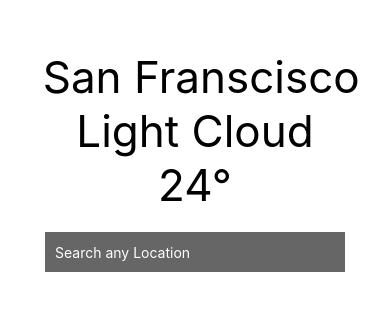
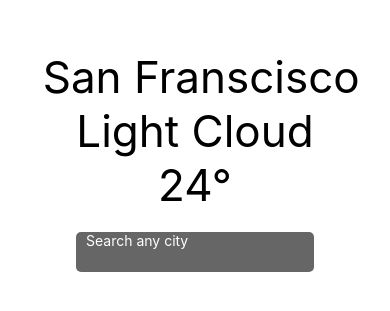
Before and after one commit to ganshul34/Weathify, a React Native app: screen / in a window 390 px wide. Shown: the part 261-572 px from the top of the page. Built offline with nearby package versions, Linux system fonts and the light colour scheme; what expo-core would draw is missing.

Commit message:
Used Component level

```diff
--- a/App.js
+++ b/App.js
@@ -6,7 +6,7 @@ import { StyleSheet,
   TextInput,
    } from 'react-native';
 import { Platform } from 'expo-core';
-
+import SearchInput from './components/SearchInput'
 export default class App extends React.Component {
   constructor(props){
     super(props);
@@ -18,13 +18,7 @@ export default class App extends React.Component {
         <Text style={[styles.largeText,styles.text]}> San Franscisco</Text>
         <Text style={[styles.largeText,styles.text]}>Light Cloud</Text>
         <Text style={[styles.largeText,styles.text]}>24°</Text>
-        <TextInput
-        style={styles.TextInput}
-        autoCorrect={false}
-        placeholder="Search any Location"
-        placeholderTextColor="white"
-        clearButtonMode="always"
-        />
+        <SearchInput placeholder="Search any city"/>
       </KeyboardAvoidingView>
     );
   }
@@ -59,15 +53,5 @@ const styles = StyleSheet.create({
   {
     fontSize:18,
   },
-  TextInput:{
-    backgroundColor: '#666',
-    color: 'white',
-    height:40,
-    width:300,
-    marginTop:20,
-    marginHorizontal:20,
-    paddingHorizontal:10,
-    alignSelf: 'center',
 
-  },
 });
--- /dev/null
+++ b/components/SearchInput.js
@@ -0,0 +1,33 @@
+import React, { Component } from 'react';
+import { StyleSheet, TextInput,View } from 'react-native'
+
+export default class SearchInput extends React.Component{
+    render() {
+     return(
+        <View style={styles.container}>
+        <TextInput
+        style={styles.TextInput}
+        autoCorrect={false}
+        placeholder={this.props.placeholder}
+        underlineColorAndroid="White"
+        placeholderTextColor="white"
+        clearButtonMode="always"
+        />
+      </View>
+    );
+  }
+}
+const styles = StyleSheet.create({
+container: {
+    height: 40,
+    marginTop: 20,
+    backgroundColor: '#666',
+    marginHorizontal: 40,
+    paddingHorizontal: 10,
+    borderRadius: 5,
+},
+textInput:{
+    flex: 1,
+    color: 'white',
+},
+});
```
